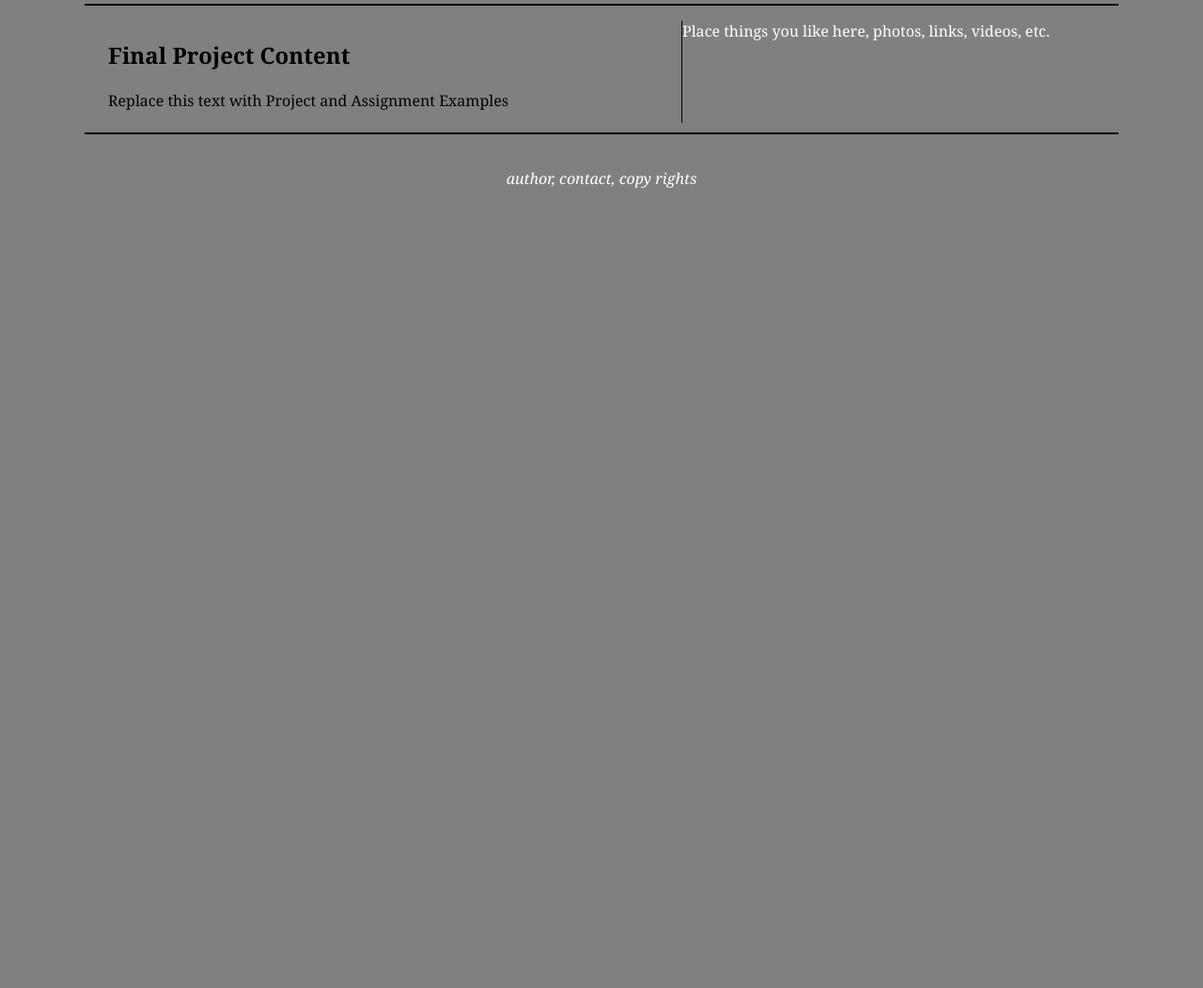
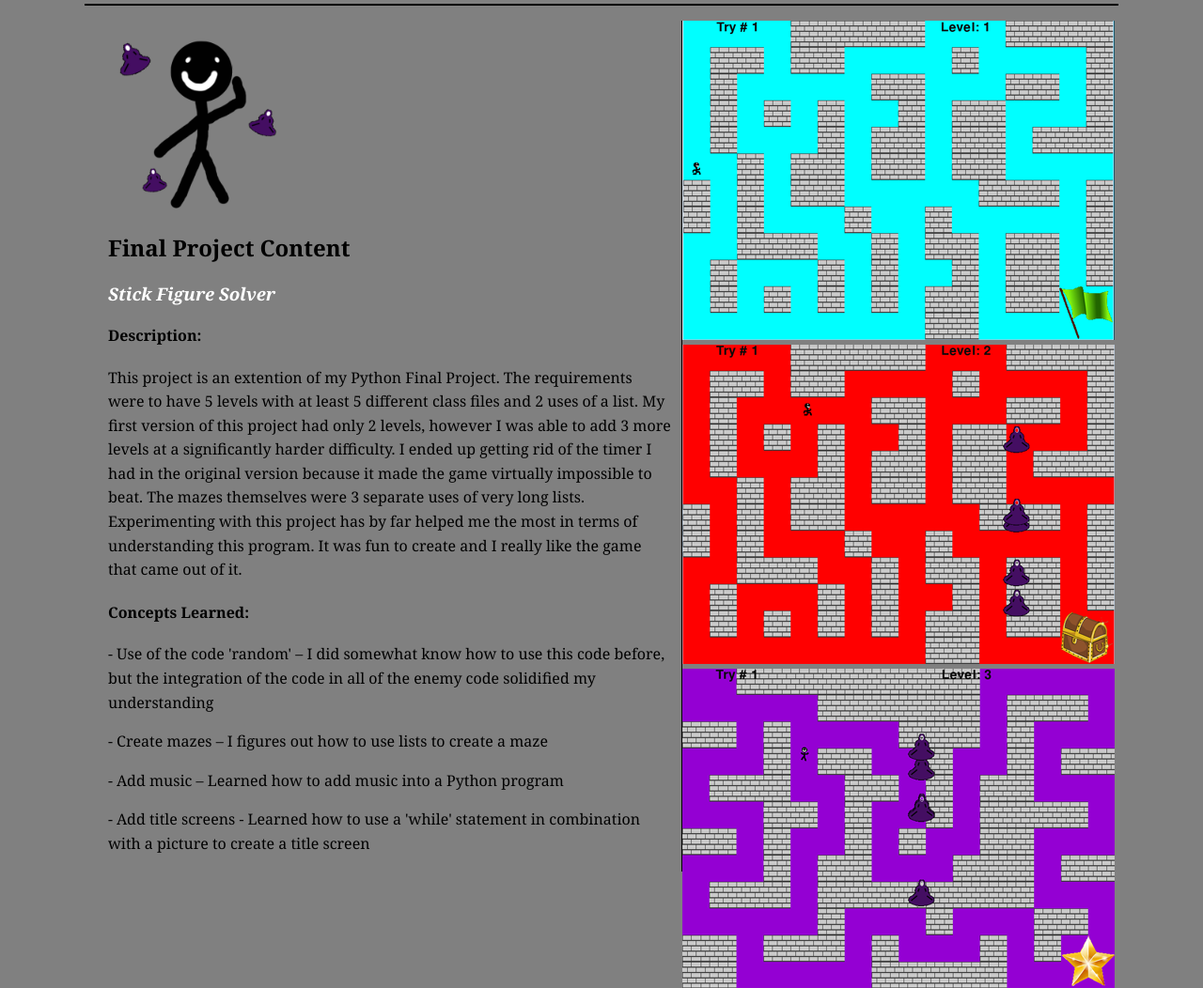
Before and after one commit to connorlauff/connorlauff.github.io, a plain HTML site: page final.html in a window 1280 px wide. Shown: the part 213-1265 px from the top of the page at 94% size. Before the commit the page ends 800 px from the top, so only its background shows below. Drawn offline with Linux system fonts and the light colour scheme.

Commit message:
Final Project

```diff
--- a/final.html
+++ b/final.html
@@ -34,13 +34,26 @@
 
 		<!-- section cotent - projects and assignments -->
 		<section id="content">
+			<img src="images/FinalLogo.png" width="200" height="200"/>
 			<h2>Final Project Content</h2>
-			<p>Replace this text with Project and Assignment Examples</p>
+			<h3>Stick Figure Solver</h3>
+			<h4>Description:</h4>
+			<p>This project is an extention of my Python Final Project. The requirements were to have 5 levels with at least 5 different class files and 2 uses of a list. My first version of this project had only 2 levels, however I was able to add 3 more levels at a significantly harder difficulty. I ended up getting rid of the timer I had in the original version because it made the game virtually impossible to beat. The mazes themselves were 3 separate uses of very long lists. Experimenting with this project has by far helped me the most in terms of understanding this program. It was fun to create and I really like the game that came out of it.</p>
+			<h4>Concepts Learned:</h4>
+			<p>-	Use of the code 'random' – I did somewhat know how to use this code before, but the integration of the code in all of the enemy code solidified my understanding</p>
+			<p>-	Create mazes – I figures out how to use lists to create a maze</p>
+			<p>-	Add music – Learned how to add music into a Python program</p>
+			<p>-    Add title screens - Learned how to use a 'while' statement in combination with a picture to create a title screen</p>
+			<p></p>
 		</section><!-- end content -->
 
 		<!-- aside content - hobbies and interests -->
 		<aside id="events">
-			<p>Place things you like here, photos, links, videos, etc.</p>
+			<img src="images/Final1.png" width="460" height="340"/>
+			<img src="images/Final2.png" width="460" height="340"/>
+			<img src="images/Final3.png" width="460" height="340"/>
+			<img src="images/Final4.png" width="460" height="340"/>
+			<img src="images/Final5.png" width="460" height="340"/>
 		</aside><!-- end hobbies -->
 
 		<!-- footer content -->
```
Also changed, not shown: images/Final1.png (added), images/Final2.png (added), images/Final3.png (added), images/Final4.png (added), images/Final5.png (added), images/FinalLogo.png (added).
